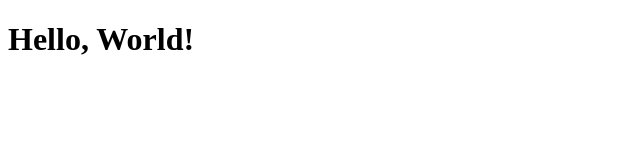
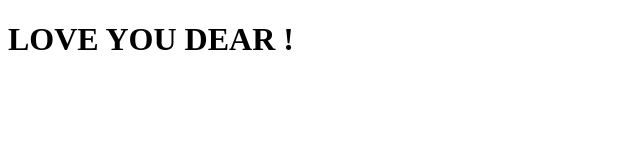
Before and after one commit to skumar69/skumar69, a plain HTML site: page index.html in a window 1280 px wide. Shown: the whole page, without its empty margins (0-640 px from the left). Drawn offline with Linux system fonts and the light colour scheme.

Commit message:
Update index.html

```diff
--- a/index.html
+++ b/index.html
@@ -6,6 +6,6 @@
     <title>Hello World</title>
 </head>
 <body>
-    <h1>Hello, World!</h1>
+    <h1>LOVE YOU DEAR !</h1>
 </body>
 </html>
```
